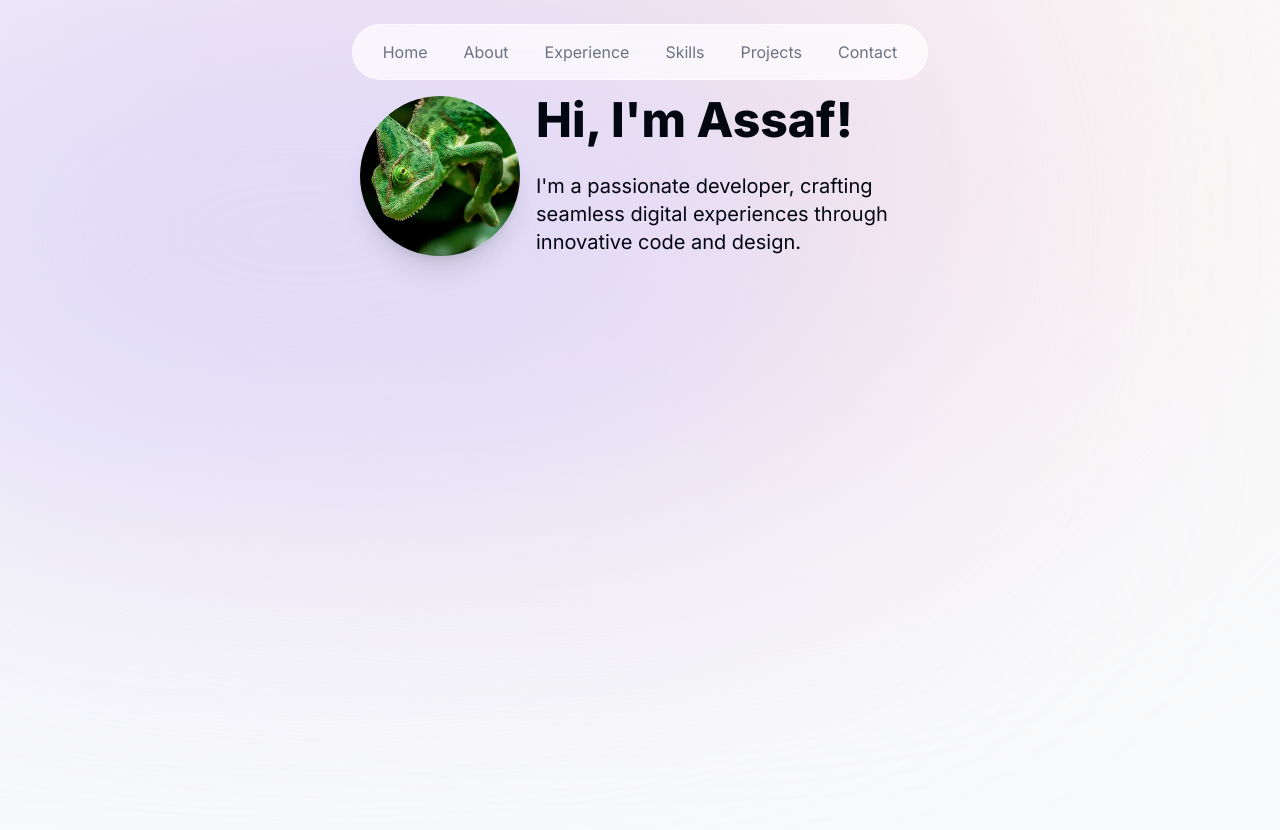
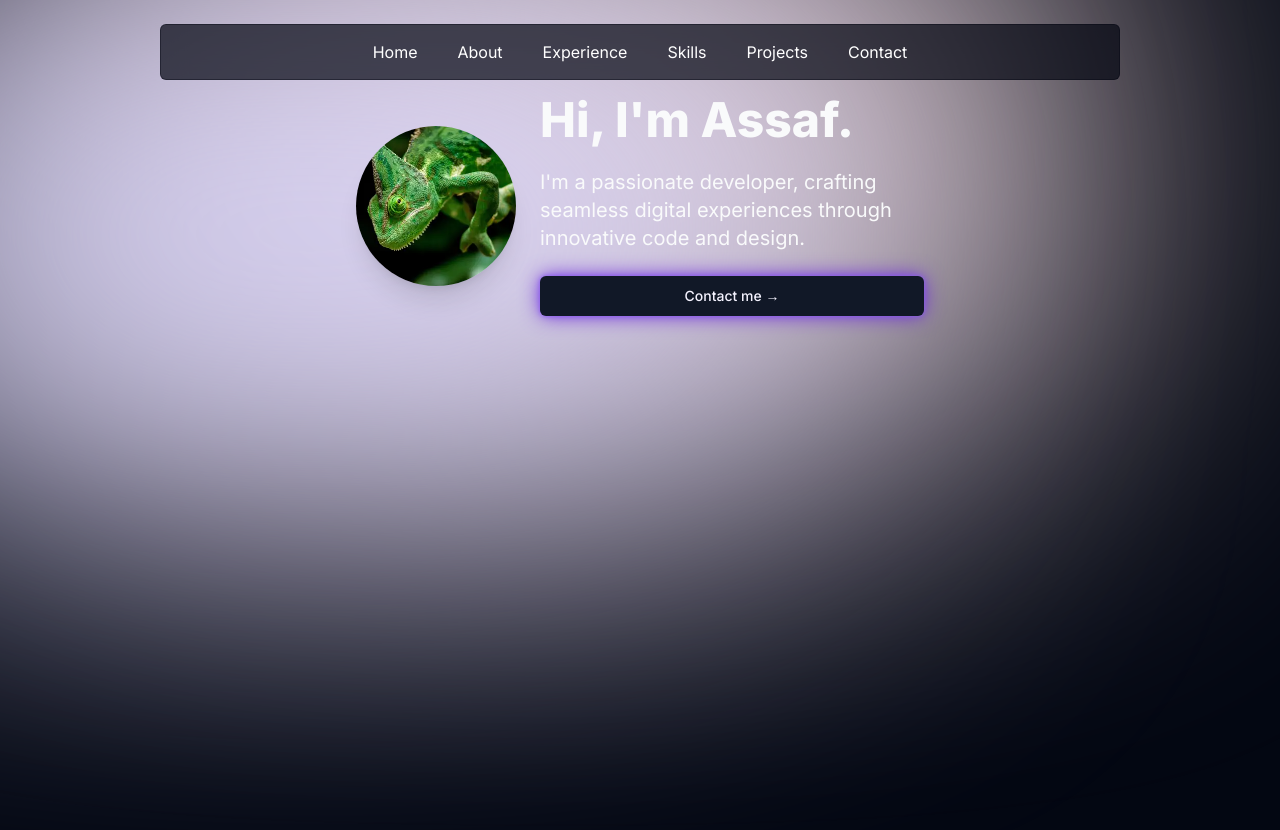
Before and after one commit to aFendell/portfolio, a Next.js app: page / in a window 1280 px wide. Shown: the top 830 px of the page. Built offline with nearby package versions, Linux system fonts and the light colour scheme.

Commit message:
feat: intro button custom tailwind neon plugin

```diff
--- a/package.json
+++ b/package.json
@@ -9,6 +9,7 @@
     "lint": "next lint"
   },
   "dependencies": {
+    "@radix-ui/react-slot": "^1.0.2",
     "class-variance-authority": "^0.7.0",
     "clsx": "^2.1.0",
     "framer-motion": "^10.18.0",
--- a/src/app/layout.tsx
+++ b/src/app/layout.tsx
@@ -21,7 +21,7 @@
     <html lang="en">
       <body
         className={cn(
-          "relative min-h-[2000px] bg-gray-50 font-sans text-gray-950 antialiased",
+          "relative min-h-[2000px] bg-gray-950 font-sans text-gray-50 antialiased",
           inter.className,
         )}>
         <div className="absolute right-[11rem] top-[-6rem] -z-10 h-[31.25rem] w-[31.25rem] rounded-full bg-[#fbe2e3] blur-[10rem] sm:w-[68.75rem]"></div>
--- a/src/components/layout/Header.tsx
+++ b/src/components/layout/Header.tsx
@@ -10,9 +10,9 @@
       <motion.div
         initial={{ y: -100, x: "-50%", opacity: 0 }}
         animate={{ y: 0, x: "-50%", opacity: 1 }}
-        className="fixed left-1/2 top-0 flex h-20 w-full rounded-none border border-white border-opacity-40 bg-white bg-opacity-70 shadow-black/[0.03] backdrop-blur-md sm:top-6 sm:h-14 sm:w-[36rem] sm:rounded-full">
-        <nav className="flex flex-1 items-center justify-center">
-          <ul className="flex flex-wrap items-center justify-center gap-1">
+        className="fixed left-1/2 top-0 flex h-20 w-full rounded-none border border-gray-950 border-opacity-40 bg-gray-950 bg-opacity-70 shadow-black/[0.03] backdrop-blur-md sm:top-6 sm:h-14 sm:w-3/4 sm:min-w-[36rem] sm:rounded-md">
+        <nav className="flex flex-1 items-center justify-center ">
+          <ul className="flex flex-wrap items-center justify-center gap-1 sm:gap-2">
             {routes.map((route) => (
               <motion.li
                 className="flex h-3/4 items-center justify-center"
@@ -20,7 +20,7 @@
                 initial={{ y: -100, opacity: 0 }}
                 animate={{ y: 0, opacity: 1 }}>
                 <Link
-                  className="rounded-full px-4 py-2 text-gray-500 transition hover:bg-gray-100 hover:text-gray-950"
+                  className="rounded-full px-4 py-2 text-white transition hover:bg-gray-50 hover:text-gray-950"
                   href={route.hash}>
                   {route.name}
                 </Link>
--- a/src/components/sections/Intro.tsx
+++ b/src/components/sections/Intro.tsx
@@ -1,12 +1,12 @@
 import Image from "next/image";
 import chameleon from "../../../public/images/chameleon1.webp";
 import { introData } from "@/data/intro";
+import { Button } from "@/components/ui/Button";
 
 const Intro = () => {
   const { title, subtitle } = introData;
   return (
-    <section>
-      <div className="flex flex-col items-center gap-2 sm:flex-row sm:items-stretch sm:gap-4">
+    <section className="flex flex-col items-center gap-3 sm:flex-row sm:gap-6">
       <Image
         alt="chameleon profile picture"
         src={chameleon}
@@ -14,14 +14,16 @@
         priority={true}
         quality={100}
       />
-        <div className="content-evenly text-center sm:flex sm:flex-col sm:text-start">
+      <div className="flex flex-col content-stretch gap-3 text-center sm:gap-6 sm:text-start">
         <h1 className="text-4xl font-bold sm:mb-auto sm:text-5xl sm:font-extrabold">
           {title}
         </h1>
         <p className="max-w-96 whitespace-pre-line text-pretty sm:text-xl">
           {subtitle}
         </p>
-        </div>
+        <Button className="neon-violet flex divide-violet-50 text-violet-50">
+          Contact me &rarr;
+        </Button>
       </div>
     </section>
   );
--- /dev/null
+++ b/src/components/ui/Button.tsx
@@ -0,0 +1,56 @@
+import * as React from "react";
+import { Slot } from "@radix-ui/react-slot";
+import { cva, type VariantProps } from "class-variance-authority";
+
+import { cn } from "@/lib/utils";
+
+const buttonVariants = cva(
+  "inline-flex items-center justify-center whitespace-nowrap rounded-md text-sm font-medium ring-offset-background transition-colors focus-visible:outline-none focus-visible:ring-2 focus-visible:ring-ring focus-visible:ring-offset-2 disabled:pointer-events-none disabled:opacity-50",
+  {
+    variants: {
+      variant: {
+        default: "bg-primary text-primary-foreground hover:bg-primary/90",
+        destructive:
+          "bg-destructive text-destructive-foreground hover:bg-destructive/90",
+        outline:
+          "border border-input bg-background hover:bg-accent hover:text-accent-foreground",
+        secondary:
+          "bg-secondary text-secondary-foreground hover:bg-secondary/80",
+        ghost: "hover:bg-accent hover:text-accent-foreground",
+        link: "text-primary underline-offset-4 hover:underline",
+      },
+      size: {
+        default: "h-10 px-4 py-2",
+        sm: "h-9 rounded-md px-3",
+        lg: "h-11 rounded-md px-8",
+        icon: "h-10 w-10",
+      },
+    },
+    defaultVariants: {
+      variant: "default",
+      size: "default",
+    },
+  },
+);
+
+export interface ButtonProps
+  extends React.ButtonHTMLAttributes<HTMLButtonElement>,
+    VariantProps<typeof buttonVariants> {
+  asChild?: boolean;
+}
+
+const Button = React.forwardRef<HTMLButtonElement, ButtonProps>(
+  ({ className, variant, size, asChild = false, ...props }, ref) => {
+    const Comp = asChild ? Slot : "button";
+    return (
+      <Comp
+        className={cn(buttonVariants({ variant, size, className }))}
+        ref={ref}
+        {...props}
+      />
+    );
+  },
+);
+Button.displayName = "Button";
+
+export { Button, buttonVariants };
--- a/src/data/intro.ts
+++ b/src/data/intro.ts
@@ -1,5 +1,5 @@
 export const introData = {
-  title: "Hi, I'm Assaf!",
+  title: "Hi, I'm Assaf.",
   subtitle:
     "I'm a passionate developer, crafting seamless digital experiences through innovative code and design.",
 };
--- a/tailwind.config.ts
+++ b/tailwind.config.ts
@@ -1,4 +1,5 @@
-import type { Config } from "tailwindcss";
+import type { CSSRuleObject, Config } from "tailwindcss/types/config";
+import plugin from "tailwindcss/plugin";
 
 const config = {
   darkMode: ["class"],
@@ -74,7 +75,24 @@
       },
     },
   },
-  plugins: [require("tailwindcss-animate")],
+  plugins: [
+    require("tailwindcss-animate"),
+    plugin(({ theme, addUtilities }) => {
+      const neonUtilities: CSSRuleObject = {};
+      const colors = theme("colors");
+      for (const color in colors) {
+        if (typeof colors[color] === "object") {
+          const brightColor = colors[color]["500"];
+          const darkColor = colors[color]["700"];
+
+          neonUtilities[`.neon-${color}`] = {
+            boxShadow: `0 0 5px ${brightColor}, 0 0 20px ${darkColor}`,
+          };
+        }
+      }
+      addUtilities(neonUtilities);
+    }),
+  ],
 } satisfies Config;
 
 export default config;
--- a/tsconfig.json
+++ b/tsconfig.json
@@ -27,7 +27,8 @@
     "**/*.ts",
     "**/*.tsx",
     ".next/types/**/*.ts",
-    "prettier.config.js"
+    "prettier.config.js",
+    "tailwind.config.ts"
   ],
   "exclude": ["node_modules"]
 }
```
Also changed, not shown: 1 other file (tests, documents, lock files or other folders). Lines whose indentation alone changed are shown as unchanged.
